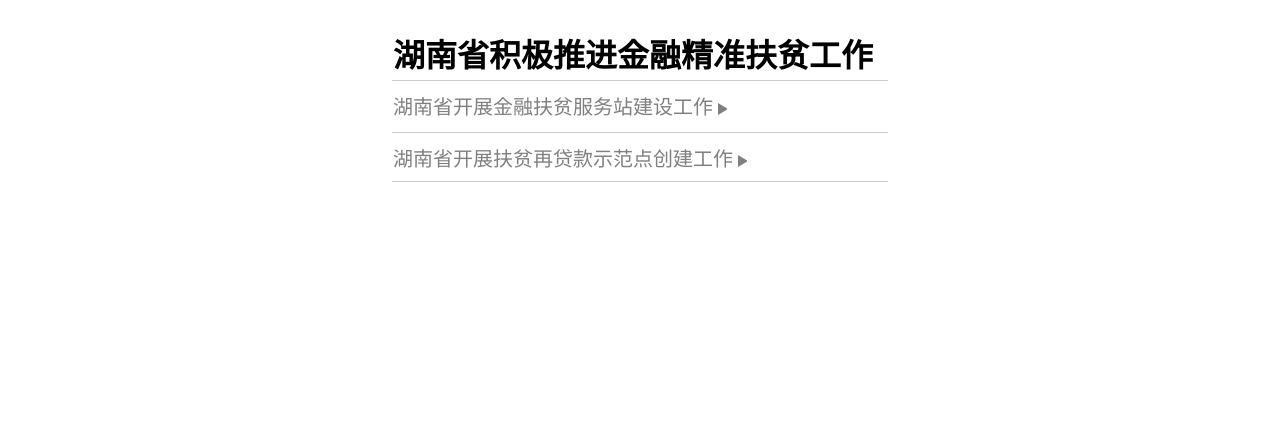
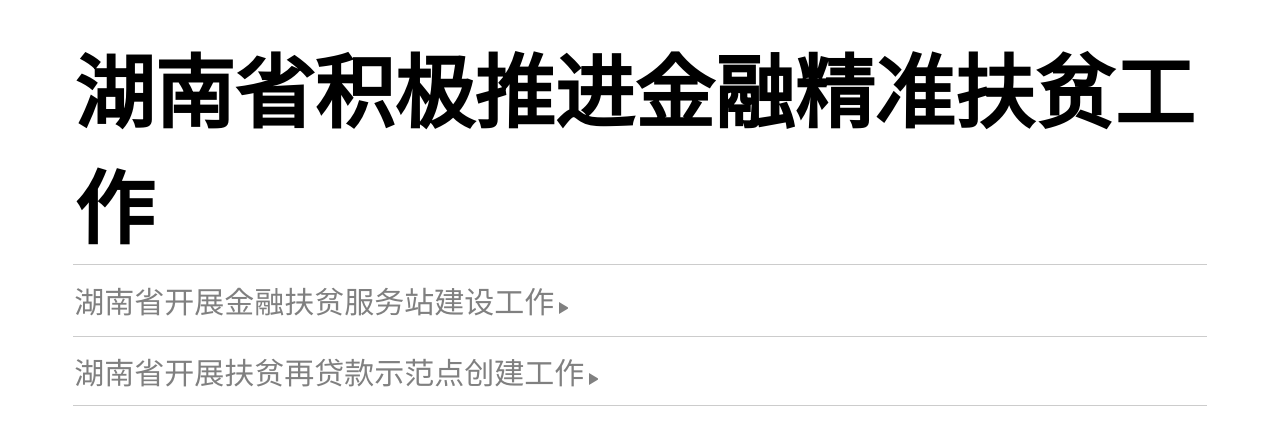
Before and after one commit to jensenliao/test, a plain HTML site: page index.html in a window 1280 px wide. Drawn offline with Linux system fonts and the light colour scheme.

Commit message:
Update index.html

```diff
--- a/index.html
+++ b/index.html
@@ -9,7 +9,7 @@
     }
     tr
 	{
-	    height:50px;
+	    height:70px;
 	}
 
 	#demo16{
@@ -43,21 +43,21 @@
 	<br>
 
 
-	<table style="width:500px;" align="center" valign="center">
+	<table style="width:90%;" align="center" valign="center">
 	<tr style="height:50px;">
 	<td style="border-top:0">
-	     <div style="font-family:微软雅黑; font-weight:bold; font-size:32px;">湖南省积极推进金融精准扶贫工作</div>
+	     <div style="font-family:微软雅黑; font-weight:bold; font-size:80px;">湖南省积极推进金融精准扶贫工作</div>
 	</td>
 	</tr>
 	<tr>
 	<td>
-	     <a style="font-family:微软雅黑; font-size:20px" href="http://www.agoodme.com/preview/tid=157a882ff1ffd978">湖南省开展金融扶贫服务站建设工作</a>
+	     <a style="font-family:微软雅黑; font-size:30px" href="http://www.agoodme.com/preview/tid=157a882ff1ffd978">湖南省开展金融扶贫服务站建设工作</a>
 		 <span id="demo16" style="align:right;"></span>
 	</td>
 	</tr>
 	<tr>
 	<td style="border-bottom:1px solid #cccccc;">
-	    <a style="font-family:微软雅黑; font-size:20px" href="http://jkzp.adnonstop.com/D242_2hz0u1_449950/janeplus.html?jump=0&from=singlemessage&isappinstalled=0">湖南省开展扶贫再贷款示范点创建工作</a>
+	    <a style="font-family:微软雅黑; font-size:30px" href="http://jkzp.adnonstop.com/D242_2hz0u1_449950/janeplus.html?jump=0&from=singlemessage&isappinstalled=0">湖南省开展扶贫再贷款示范点创建工作</a>
 	    <span id="demo16" style="align:right;"></span>
 	</td>
 	</tr>
```
